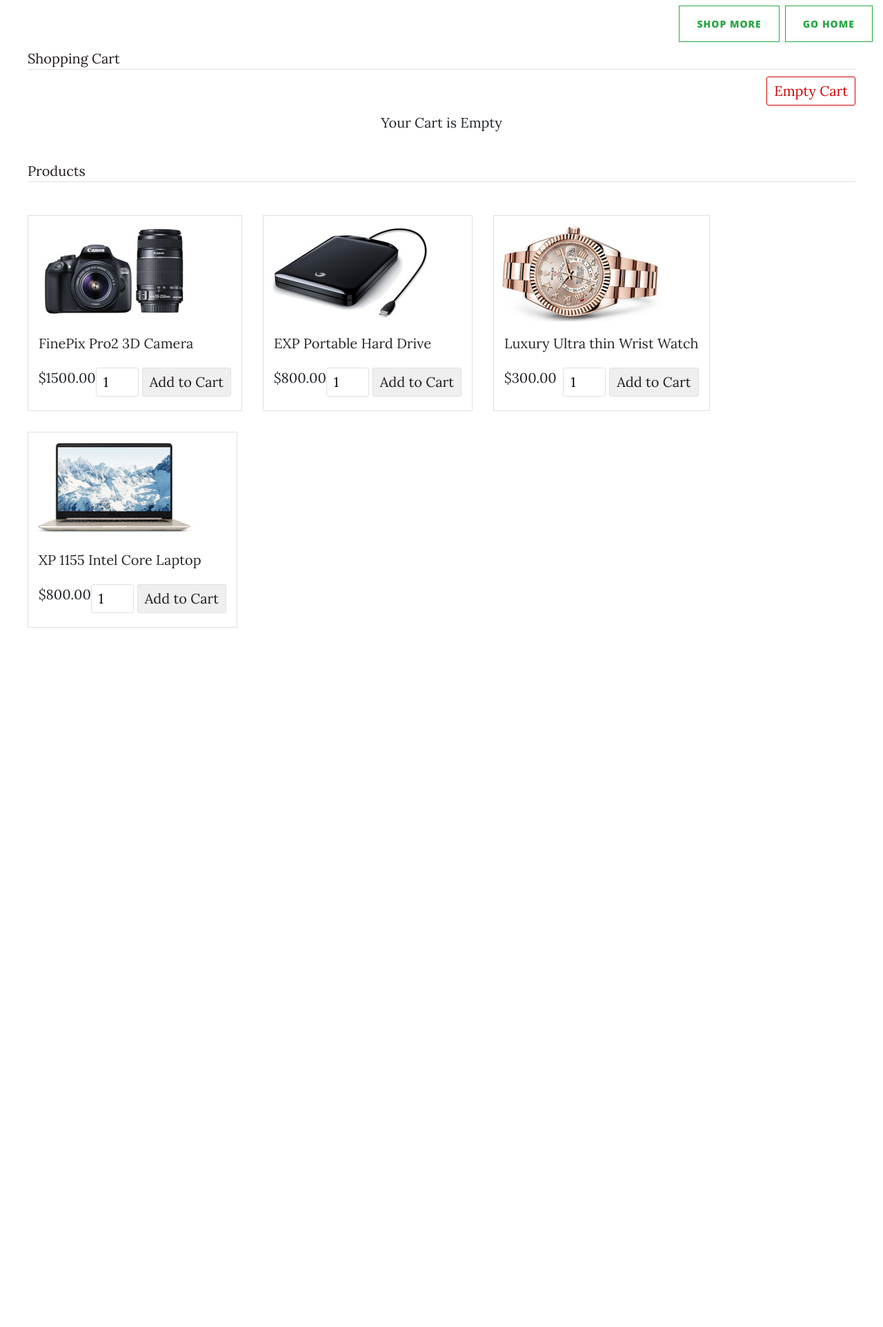
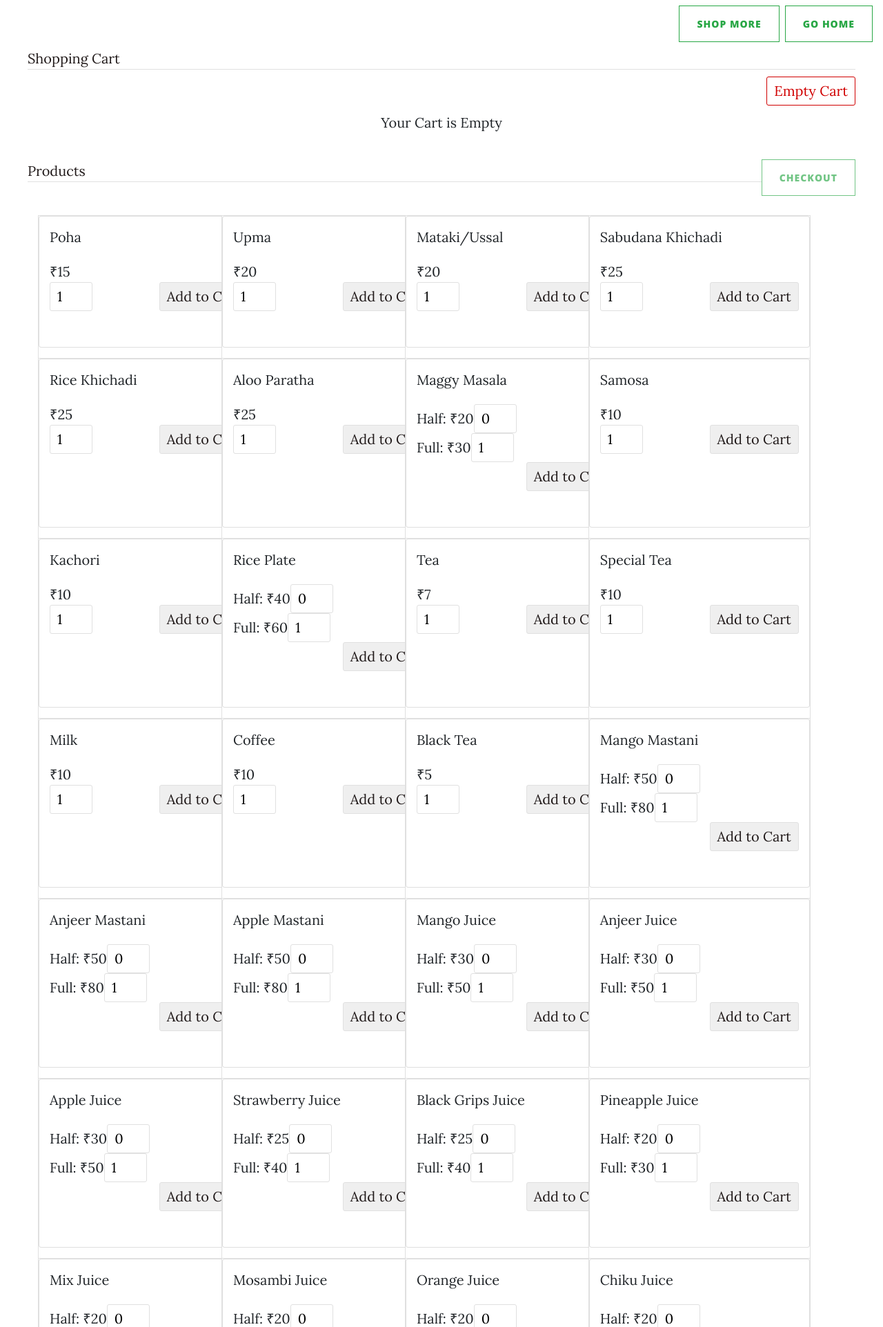
Before and after one commit to Venky-8/SnackIt, a PHP site: page /cart/index.php in a window 1280 px wide. Shown: the top 1924 px of the page at 69% size. Before the commit the page ends 910 px from the top, so only its background shows below. Run offline with PHP 8.4, Linux system fonts and the light colour scheme; data comes from the database, SQL or seed files in the repository; data that the repository does not hold is empty.

Commit message:
Cart page completed

```diff
--- a/canteen.php
+++ b/canteen.php
@@ -105,18 +105,18 @@
                                           <?php foreach ($menu as $item) {
                                               if($item['canteens_id'] == $canteen['id'] && $item['food_class_id'] == $canteen_class['food_class_id']) { ?>
                                                   <?php
-                                                  $item_code = $current_canteen_name . '_' . $item['item'];
+                                                  $item_code = $item['code'];
                                                    ?>
                                                   <ul class="list-group list-group-horizontal">
                                                       <?php if($item['half']): ?>
                                                           <li role="tab" class="list-group-item col-4"> <?php echo $item['item']; ?> </li>
                                                           <li role="tab" class="list-group-item col-3"> <?php echo $item['half']; ?> </li>
                                                           <li role="tab" class="list-group-item col-3"> <?php echo $item['full']; ?> </li>
-                                                          <li role="tab" class="list-group-item col-2"> <a href="cart/index.php?action=add&code=<?php echo $item_code; ?>"> <i class="fa fa-cart-plus" aria-hidden="true"></i> </a> </button </li>
+                                                          <li role="tab" class="list-group-item col-2"> <a href="cart/index.php?target=<?php echo $item_code; ?>"> <i class="fa fa-cart-plus" aria-hidden="true"></i> </a> </button </li>
                                                       <?php else: ?>
                                                           <li role="tab" class="list-group-item col-6"> <?php echo $item['item']; ?> </li>
                                                           <li role="tab" class="list-group-item col-4"> <?php echo $item['full']; ?> </li>
-                                                          <li role="tab" class="list-group-item col-2"> <a href="cart/index.php?action=add&code=<?php echo $item_code; ?>"> <i class="fa fa-cart-plus" aria-hidden="true"></i> </a> </button </li>
+                                                          <li role="tab" class="list-group-item col-2"> <a href="cart/index.php?target=<?php echo $item_code; ?>"> <i class="fa fa-cart-plus" aria-hidden="true"></i> </a> </button </li>
                                                       <?php endif ?>
                                                   </ul>
                                               <?php }
--- a/cart/dbcontroller.php
+++ b/cart/dbcontroller.php
@@ -3,7 +3,7 @@ class DBController {
 	private $host = "localhost";
 	private $user = "root";
 	private $password = "";
-	private $database = "blog_samples";
+	private $database = "snackit";
 	private $conn;
 
 	function __construct() {
--- a/cart/index.php
+++ b/cart/index.php
@@ -1,3 +1,9 @@
+<script src="../assets/js/jquery.min.js"></script>
+<script>
+// $(window).load(function(){
+// 	$('html,body').animate({scrollTop: $('#<?php //echo $_GET['target']; ?>').offset().top - 100 }, 'slow');
+// });
+</script>
 <?php
 session_start();
 require_once("dbcontroller.php");
@@ -5,10 +11,13 @@ $db_handle = new DBController();
 if(!empty($_GET["action"])) {
 switch($_GET["action"]) {
 	case "add":
-		if(!empty($_POST["quantity"])) {
-			$productByCode = $db_handle->runQuery("SELECT * FROM tblproduct WHERE code='" . $_GET["code"] . "'");
-			$itemArray = array($productByCode[0]["code"]=>array('name'=>$productByCode[0]["name"], 'code'=>$productByCode[0]["code"], 'quantity'=>$_POST["quantity"], 'price'=>$productByCode[0]["price"], 'image'=>$productByCode[0]["image"]));
-
+		if(!empty($_POST["quantity"]) || !empty($_POST["quantity_half"])) {
+			$productByCode = $db_handle->runQuery("SELECT * FROM menu WHERE code='" . $_GET["code"] . "'");
+			if(!empty($_POST["quantity_half"])){
+				$itemArray = array($productByCode[0]["code"]=>array('name'=>$productByCode[0]["item"], 'code'=>$productByCode[0]["code"], 'quantity'=>$_POST["quantity"], 'quantity_half'=>$_POST["quantity_half"], 'half'=>$productByCode[0]["half"], 'full'=>$productByCode[0]["full"]));
+			} else {
+				$itemArray = array($productByCode[0]["code"]=>array('name'=>$productByCode[0]["item"], 'code'=>$productByCode[0]["code"], 'quantity'=>$_POST["quantity"], 'full'=>$productByCode[0]["full"]));
+			}
 			if(!empty($_SESSION["cart_item"])) {
 				if(in_array($productByCode[0]["code"],array_keys($_SESSION["cart_item"]))) {
 					foreach($_SESSION["cart_item"] as $k => $v) {
@@ -43,13 +52,13 @@ switch($_GET["action"]) {
 }
 }
 ?>
-<HTML>
-<HEAD>
-<TITLE>Simple PHP Shopping Cart</TITLE>
+<html>
+<head>
+<title>Simple PHP Shopping Cart</title>
 <link href="style.css" type="text/css" rel="stylesheet" />
 <link rel="stylesheet" href="../assets/bootstrap/css/bootstrap.min.css">
-</HEAD>
-<BODY>
+</head>
+<body>
 <div class="container-fluid">
 		<a href="../index.php" class="btn btn-outline-success float-right mt-2 ml-2"> Go Home</a>
 	<a href="../canteen.php" class="btn btn-outline-success float-right mt-2 ml-2"> Shop more </a>
@@ -76,26 +85,47 @@ if(isset($_SESSION["cart_item"])){
 </tr>
 <?php
     foreach ($_SESSION["cart_item"] as $item){
-        $item_price = $item["quantity"]*$item["price"];
+		$item_price = 0;
+		if(array_key_exists('quantity_half',$item)){
+			$item_price += $item['quantity_half']*$item['half'];
+			$item_price += $item['quantity']*$item['full'];
+		} else {
+			$item_price = $item["quantity"]*$item["full"];
+		}
 		?>
 				<tr>
-				<td><img src="<?php echo $item["image"]; ?>" class="cart-item-image" /><?php echo $item["name"]; ?></td>
+				<td><?php echo $item["name"]; ?></td>
 				<td><?php echo $item["code"]; ?></td>
-				<td style="text-align:right;"><?php echo $item["quantity"]; ?></td>
-				<td  style="text-align:right;"><?php echo "$ ".$item["price"]; ?></td>
-				<td  style="text-align:right;"><?php echo "$ ". number_format($item_price,2); ?></td>
+				<?php if(isset($item['quantity_half'])) { ?>
+					<td style="text-align:right;"><?php echo $item["quantity"] + $item["quantity_half"]; ?></td>
+				<?php } else { ?>
+					<td style="text-align:right;"><?php echo $item["quantity"]; ?></td>
+				<?php } ?>
+				<?php if(array_key_exists('half', $item)): ?>
+					<td  style="text-align:right;"><?php echo "₹ ". $item["half"] . "/" . $item["full"]; ?></td>
+				<?php else: ?>
+					<td  style="text-align:right;"><?php echo "₹ ".$item["full"]; ?></td>
+				<? endif ?>
+				<td  style="text-align:right;"><?php echo "₹". number_format($item_price,2); ?></td>
 				<td style="text-align:center;"><a href="index.php?action=remove&code=<?php echo $item["code"]; ?>" class="btnRemoveAction"><img src="icon-delete.png" alt="Remove Item" /></a></td>
 				</tr>
 				<?php
-				$total_quantity += $item["quantity"];
-				$total_price += ($item["price"]*$item["quantity"]);
+				if(array_key_exists('quantity_half',$item)){
+					$total_quantity += $item["quantity"];
+					$total_quantity += $item["quantity_half"];
+					$total_price += ($item["full"]*$item["quantity"]);
+					$total_price += ($item["half"]*$item["quantity_half"]);
+				} else {
+					$total_quantity += $item["quantity"];
+					$total_price += ($item["full"]*$item["quantity"]);
+				}
 		}
 		?>
 
 <tr>
 <td colspan="2" align="right">Total:</td>
 <td align="right"><?php echo $total_quantity; ?></td>
-<td align="right" colspan="2"><strong><?php echo "$ ".number_format($total_price, 2); ?></strong></td>
+<td align="right" colspan="2"><strong><?php echo "₹ ".number_format($total_price, 2); ?></strong></td>
 <td></td>
 </tr>
 </tbody>
@@ -107,29 +137,54 @@ if(isset($_SESSION["cart_item"])){
 <?php
 }
 ?>
+
+<a id="checkout" class="btn btn-outline-success float-right my-auto text-center disabled" href="order.php">Checkout</a>
+
 </div>
 
 <div id="product-grid">
 	<div class="txt-heading">Products</div>
+	<div class="row">
 	<?php
-	$product_array = $db_handle->runQuery("SELECT * FROM tblproduct ORDER BY id ASC");
+	$product_array = $db_handle->runQuery("SELECT * FROM menu ORDER BY id ASC");
 	if (!empty($product_array)) {
 		foreach($product_array as $key=>$value){
 	?>
-		<div class="product-item">
+	<div class="col-3 mb-3">
+		<div class="product-item" id="<?php echo $product_array[$key]["code"] ?>">
 			<form method="post" action="index.php?action=add&code=<?php echo $product_array[$key]["code"]; ?>">
-			<div class="product-image"><img src="<?php echo $product_array[$key]["image"]; ?>"></div>
-			<div class="product-tile-footer">
-			<div class="product-title"><?php echo $product_array[$key]["name"]; ?></div>
-			<div class="product-price"><?php echo "$".$product_array[$key]["price"]; ?></div>
-			<div class="cart-action"><input type="text" class="product-quantity" name="quantity" value="1" size="2" /><input type="submit" value="Add to Cart" class="btnAddAction" /></div>
+			<div class="product-tile-footer card h-100" style="width: 20rem;">
+			<div class="d-flex flex-column">
+				<div class="product-title"><?php echo $product_array[$key]["item"]; ?></div>
+			<?php if(!empty($product_array[$key]['half'])) { ?>
+				<div class="product-price"><span>Half: <?php echo "₹".$product_array[$key]["half"]; ?><input type="text" class="product-quantity" name="quantity_half" value="0" size="2" /></span></div>
+				<div class="product-price"><span>Full: <?php echo "₹".$product_array[$key]["full"]; ?><input type="text" class="product-quantity" name="quantity" value="1" size="2" /></span></div>
+				<div class="cart-action"><input type="submit" value="Add to Cart" class="btnAddAction" /></div>
+				</div>
+			<?php } else { ?>
+				<div class="product-price"><?php echo "₹".$product_array[$key]["full"]; ?></div>
+				<div class="cart-action"><input type="text" class="product-quantity" name="quantity" value="1" size="2" /><input type="submit" value="Add to Cart" class="btnAddAction" /></div>
+				</div>
+			<?php } ?>
 			</div>
 			</form>
 		</div>
+	</div>
 	<?php
 		}
 	}
 	?>
 </div>
-</BODY>
-</HTML>
+</div>
+
+<script>
+	// document.getElementById('checkout').addEventListener('click', function() {
+	// 	if(this.classList.contains('disabled')) {
+	// 		this.classList.remove('disabled');
+	// 	}
+	// });
+	// checkout.classList.removeClass('disabled');
+</script>
+
+</body>
+</html>
```
